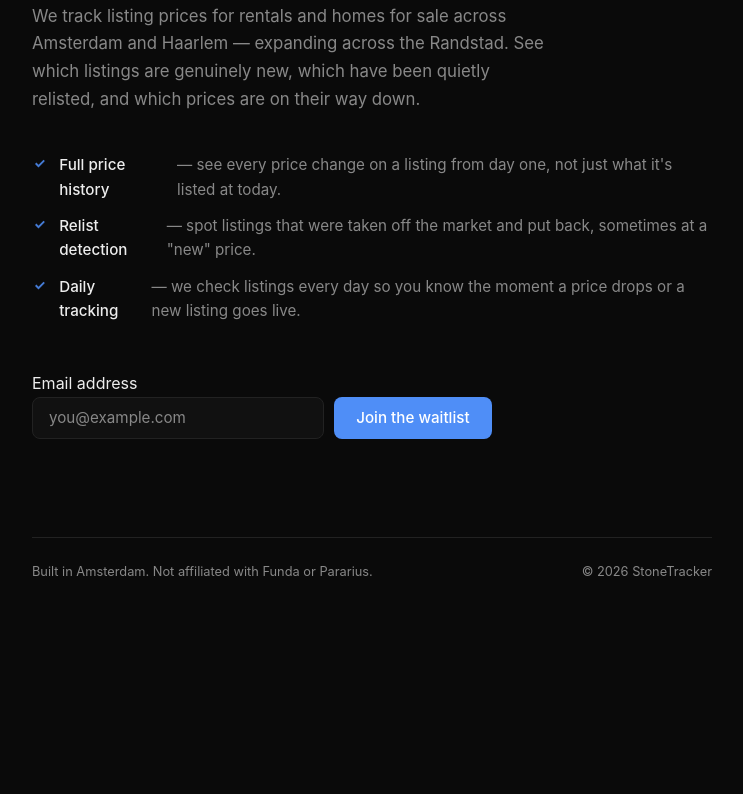
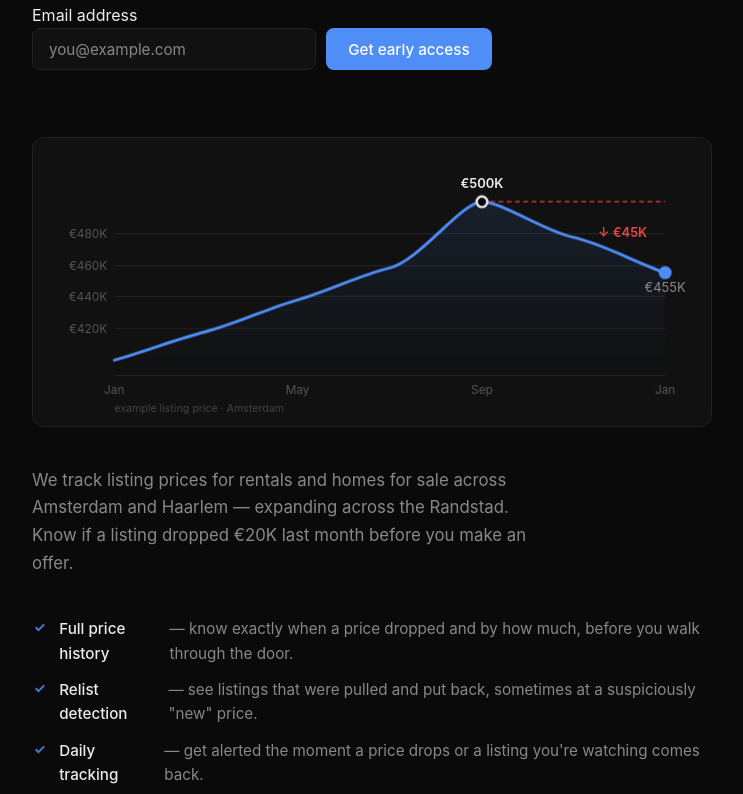
Before and after one commit to LumioTech/stonetracker-site, a plain HTML site: page index.html in a window 1280 px wide. Shown: the part 312-1106 px from the top of the page, without its empty margins (268-1011 px from the left). Before the commit the page ends 927 px from the top, so only its background shows below. Drawn offline with Linux system fonts and the light colour scheme.

Commit message:
Deploy site from stonetracker@48e30a87e1a058170afb2ea15bc61ba9e6e680f8

```diff
--- a/index.html
+++ b/index.html
@@ -36,26 +36,7 @@
     <main>
       <span class="eyebrow">Amsterdam &amp; Haarlem · Early access</span>
 
-      <h1>Know when Dutch house prices actually change.</h1>
-
-      <p class="subhead">
-        We track listing prices for rentals and homes for sale across Amsterdam
-        and Haarlem — expanding across the Randstad. See which listings are
-        genuinely new, which have been quietly relisted, and which prices are
-        on their way down.
-      </p>
-
-      <ul class="features">
-        <li>
-          <strong>Full price history</strong> — see every price change on a listing from day one, not just what it's listed at today.
-        </li>
-        <li>
-          <strong>Relist detection</strong> — spot listings that were taken off the market and put back, sometimes at a "new" price.
-        </li>
-        <li>
-          <strong>Daily tracking</strong> — we check listings every day so you know the moment a price drops or a new listing goes live.
-        </li>
-      </ul>
+      <h1>Stop overpaying. See the drop before anyone else.</h1>
 
       <form id="waitlist-form" novalidate>
         <label for="email-input">Email address</label>
@@ -70,13 +51,9 @@
             inputmode="email"
             required
           />
-          <button type="submit" id="submit-btn">Join the waitlist</button>
+          <button type="submit" id="submit-btn">Get early access</button>
         </div>
 
-        <!--
-          aria-live="polite" means the success/error message is announced
-          to screen readers without interrupting what they're currently reading.
-        -->
         <p
           id="form-status"
           class="form-status"
@@ -85,6 +62,92 @@
           aria-atomic="true"
         ></p>
       </form>
+
+      <!-- Price chart: Jan–Jan, €400K → €500K peak → €455K today -->
+      <div class="chart-wrapper">
+        <svg class="price-chart" viewBox="0 0 560 220"
+             role="img"
+             aria-label="Line chart showing a Dutch house listing price rising from €400K to a peak of €500K, then dropping to €455K">
+          <title>Example listing price over 12 months — Amsterdam</title>
+
+          <defs>
+            <linearGradient id="area-grad" x1="0" y1="0" x2="0" y2="1">
+              <stop offset="0%"   stop-color="#4f8ef7" stop-opacity="0.12"/>
+              <stop offset="100%" stop-color="#4f8ef7" stop-opacity="0"/>
+            </linearGradient>
+          </defs>
+
+          <!-- Horizontal grid lines -->
+          <line x1="62" y1="144" x2="528" y2="144" stroke="#222" stroke-width="1"/>
+          <line x1="62" y1="117" x2="528" y2="117" stroke="#222" stroke-width="1"/>
+          <line x1="62" y1="91"  x2="528" y2="91"  stroke="#222" stroke-width="1"/>
+          <line x1="62" y1="64"  x2="528" y2="64"  stroke="#222" stroke-width="1"/>
+          <!-- X-axis baseline -->
+          <line x1="62" y1="184" x2="528" y2="184" stroke="#222" stroke-width="1"/>
+
+          <!-- Y-axis labels (€420K … €480K) -->
+          <text x="56" y="148" text-anchor="end" fill="#555" font-size="10" font-family="inherit">€420K</text>
+          <text x="56" y="121" text-anchor="end" fill="#555" font-size="10" font-family="inherit">€440K</text>
+          <text x="56" y="95"  text-anchor="end" fill="#555" font-size="10" font-family="inherit">€460K</text>
+          <text x="56" y="68"  text-anchor="end" fill="#555" font-size="10" font-family="inherit">€480K</text>
+
+          <!-- X-axis labels -->
+          <text x="62"  y="200" text-anchor="middle" fill="#555" font-size="10" font-family="inherit">Jan</text>
+          <text x="217" y="200" text-anchor="middle" fill="#555" font-size="10" font-family="inherit">May</text>
+          <text x="373" y="200" text-anchor="middle" fill="#555" font-size="10" font-family="inherit">Sep</text>
+          <text x="528" y="200" text-anchor="middle" fill="#555" font-size="10" font-family="inherit">Jan</text>
+
+          <!-- Area fill (fades in after line draws) -->
+          <path class="chart-area"
+            d="M 62,171 C 90,163 115,153 139,147 C 163,141 195,126 217,120 C 239,114 270,99 295,93 C 320,87 356,37 373,37 C 390,37 426,62 450,67 C 474,72 504,89 528,97 L 528,184 L 62,184 Z"
+            fill="url(#area-grad)"/>
+
+          <!-- Price line (animated draw) -->
+          <path class="chart-line"
+            d="M 62,171 C 90,163 115,153 139,147 C 163,141 195,126 217,120 C 239,114 270,99 295,93 C 320,87 356,37 373,37 C 390,37 426,62 450,67 C 474,72 504,89 528,97"/>
+
+          <!-- Dashed line at peak level — shows how far price has fallen -->
+          <line class="chart-annotation" x1="373" y1="37" x2="528" y2="37"
+                stroke="#ef4444" stroke-width="1" stroke-dasharray="4 3" opacity="0.45"/>
+
+          <!-- Drop label -->
+          <text class="chart-annotation" x="492" y="67"
+                text-anchor="middle" fill="#ef4444" font-size="11" font-weight="600" font-family="inherit">↓ €45K</text>
+
+          <!-- Peak dot + label -->
+          <circle class="chart-dot" cx="373" cy="37" r="4.5"
+                  fill="#0a0a0a" stroke="#ededed" stroke-width="2"/>
+          <text class="chart-dot" x="373" y="25"
+                text-anchor="middle" fill="#ededed" font-size="11" font-weight="600" font-family="inherit">€500K</text>
+
+          <!-- Today dot + label -->
+          <circle class="chart-dot" cx="528" cy="97" r="4.5"
+                  fill="#4f8ef7" stroke="#4f8ef7" stroke-width="2"/>
+          <text class="chart-dot" x="528" y="113"
+                text-anchor="middle" fill="#888" font-size="11" font-family="inherit">€455K</text>
+
+          <!-- Chart caption -->
+          <text x="62" y="215" fill="#444" font-size="9" font-family="inherit">example listing price · Amsterdam</text>
+        </svg>
+      </div>
+
+      <p class="subhead">
+        We track listing prices for rentals and homes for sale across Amsterdam
+        and Haarlem — expanding across the Randstad. Know if a listing dropped
+        €20K last month before you make an offer.
+      </p>
+
+      <ul class="features">
+        <li>
+          <strong>Full price history</strong> — know exactly when a price dropped and by how much, before you walk through the door.
+        </li>
+        <li>
+          <strong>Relist detection</strong> — see listings that were pulled and put back, sometimes at a suspiciously "new" price.
+        </li>
+        <li>
+          <strong>Daily tracking</strong> — get alerted the moment a price drops or a listing you're watching comes back.
+        </li>
+      </ul>
     </main>
 
     <footer>
--- a/styles.css
+++ b/styles.css
@@ -270,6 +270,57 @@ footer p {
 }
 
 /* -----------------------------------------------------------------------
+   Price chart
+   ----------------------------------------------------------------------- */
+
+.chart-wrapper {
+  margin: 2rem 0 2.5rem;
+  border: 1px solid var(--border);
+  border-radius: 12px;
+  background: var(--surface);
+  padding: 1.25rem 0.5rem 0.5rem;
+  overflow: hidden;
+}
+
+.price-chart {
+  width: 100%;
+  height: auto;
+  display: block;
+}
+
+.chart-line {
+  fill: none;
+  stroke: var(--accent);
+  stroke-width: 2.5;
+  stroke-linecap: round;
+  stroke-linejoin: round;
+  stroke-dasharray: 600;
+  stroke-dashoffset: 600;
+  animation: chart-draw 2s ease-out forwards 0.2s;
+}
+
+.chart-area {
+  opacity: 0;
+  animation: chart-fade 0.6s ease forwards 2.1s;
+}
+
+.chart-dot,
+.chart-annotation {
+  opacity: 0;
+  animation: chart-fade 0.4s ease forwards 2.2s;
+}
+
+@keyframes chart-draw  { to { stroke-dashoffset: 0; } }
+@keyframes chart-fade  { to { opacity: 1; } }
+
+@media (prefers-reduced-motion: reduce) {
+  .chart-line       { animation: none; stroke-dashoffset: 0; }
+  .chart-area,
+  .chart-dot,
+  .chart-annotation { animation: none; opacity: 1; }
+}
+
+/* -----------------------------------------------------------------------
    Responsive
    ----------------------------------------------------------------------- */
 
```
